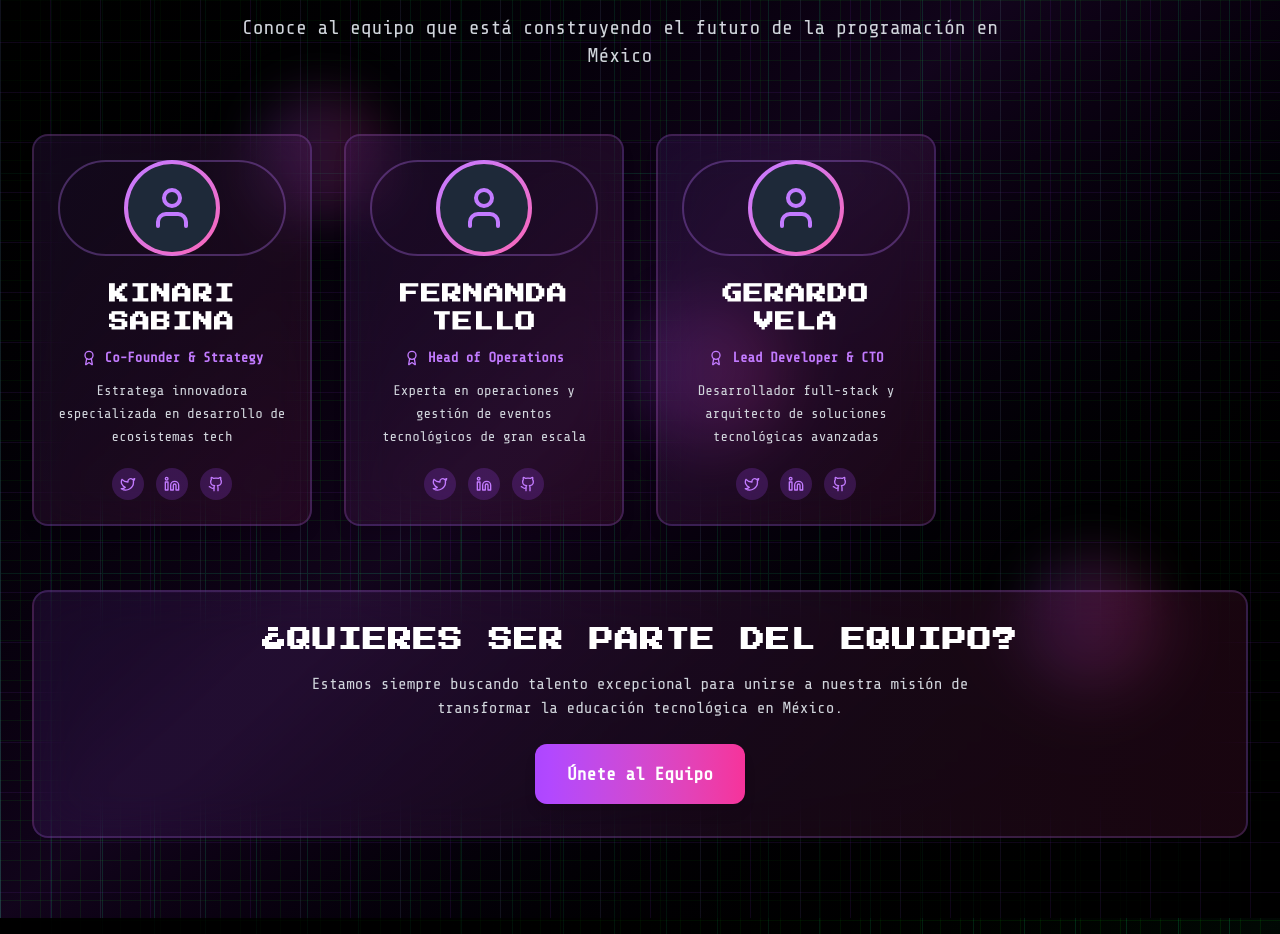
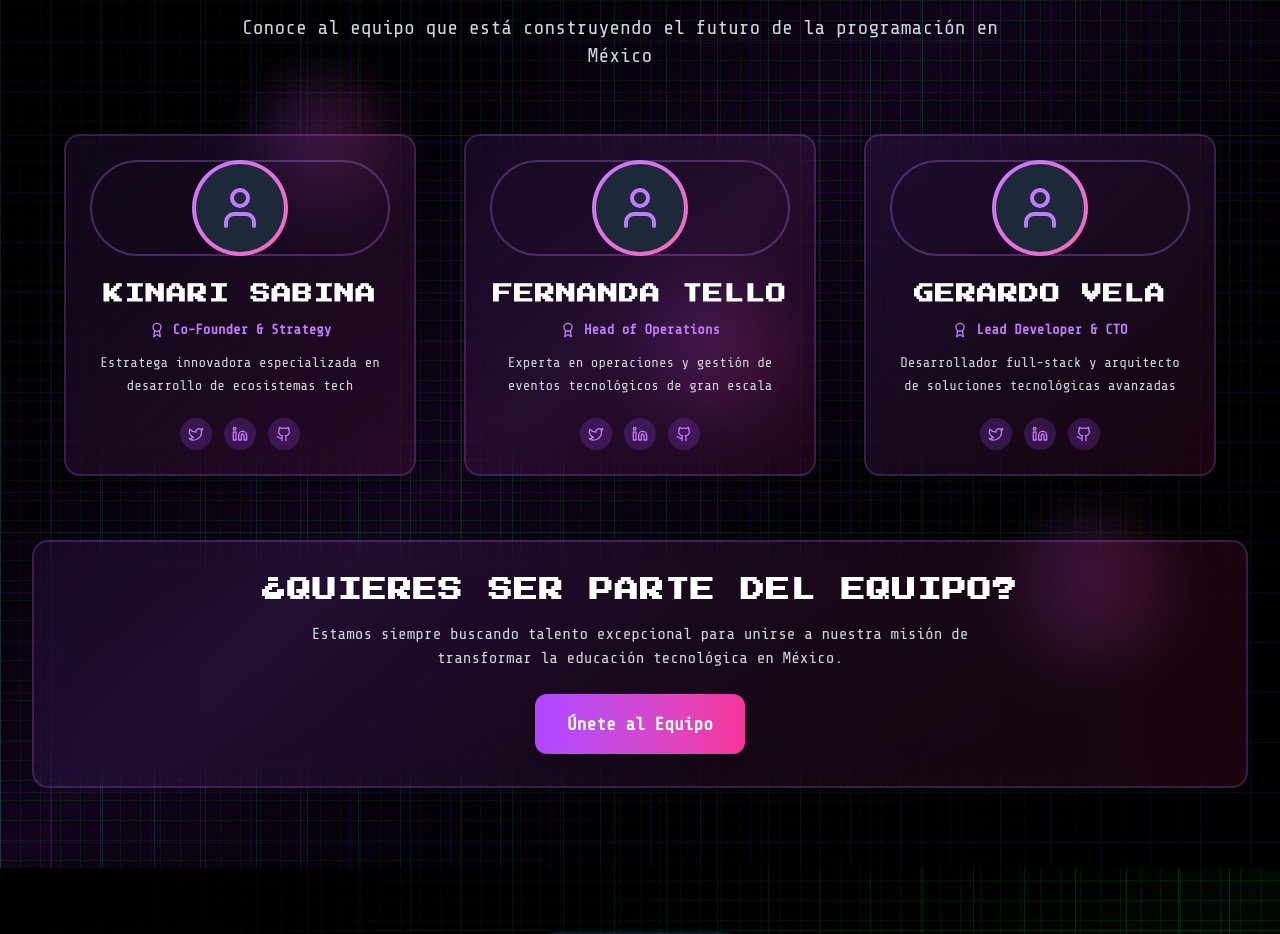
Before and after one commit to MarxMad/Cod3.0, a Next.js app: page / in a window 1280 px wide. Shown: the part 7420-8354 px from the top of the page. Built offline with nearby package versions, Linux system fonts and the light colour scheme; no server answers; what @rainbow-me/rainbowkit, wagmi would draw is missing.

Commit message:
Optimizar layout de tarjetas de visionarios para aprovechar mejor el ancho disponible

```diff
--- a/src/app/page.tsx
+++ b/src/app/page.tsx
@@ -1756,7 +1756,7 @@
           </motion.div>
 
           {/* Organizers Grid */}
-          <div className="grid grid-cols-1 sm:grid-cols-2 lg:grid-cols-3 xl:grid-cols-4 gap-4 sm:gap-6 lg:gap-8 px-4 sm:px-0">
+          <div className="grid grid-cols-1 sm:grid-cols-2 lg:grid-cols-3 gap-6 lg:gap-8 xl:gap-12 px-4 sm:px-0 max-w-6xl mx-auto">
             {[
               {
                 name: "Kinari Sabina",
```
